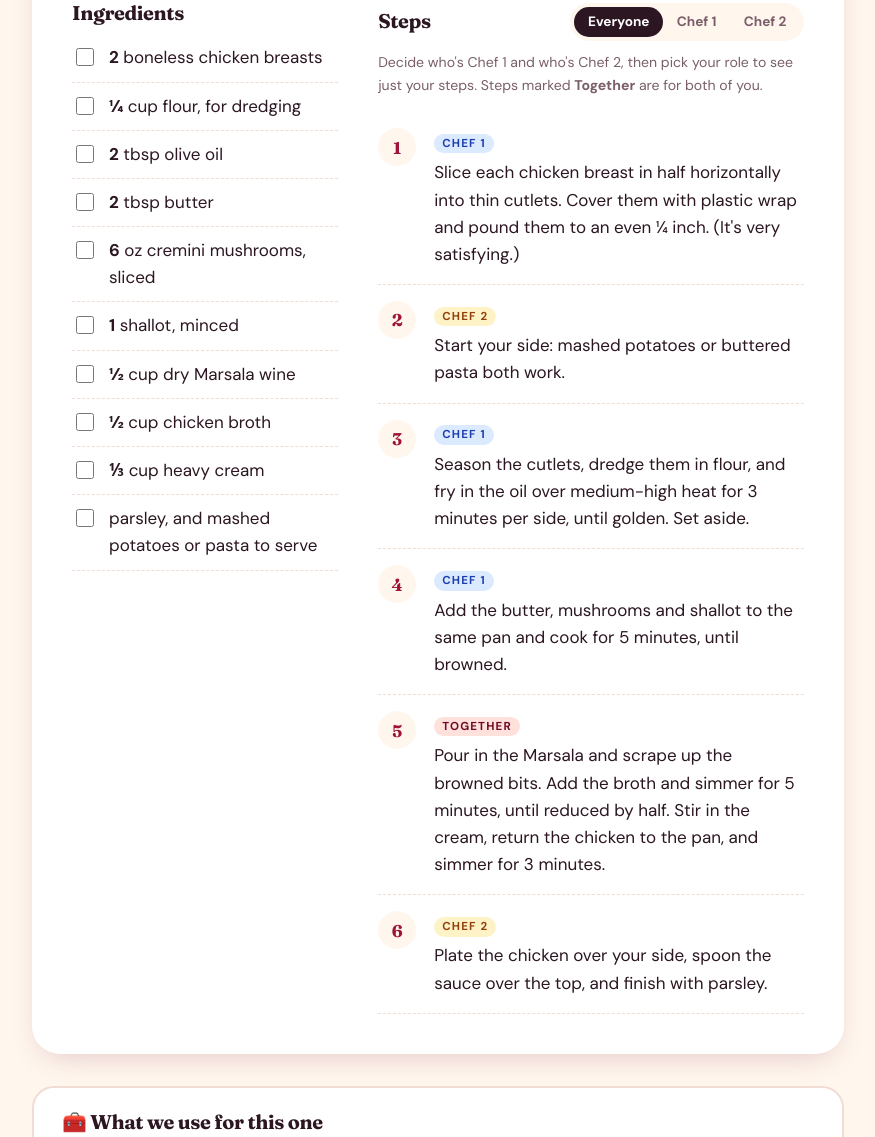
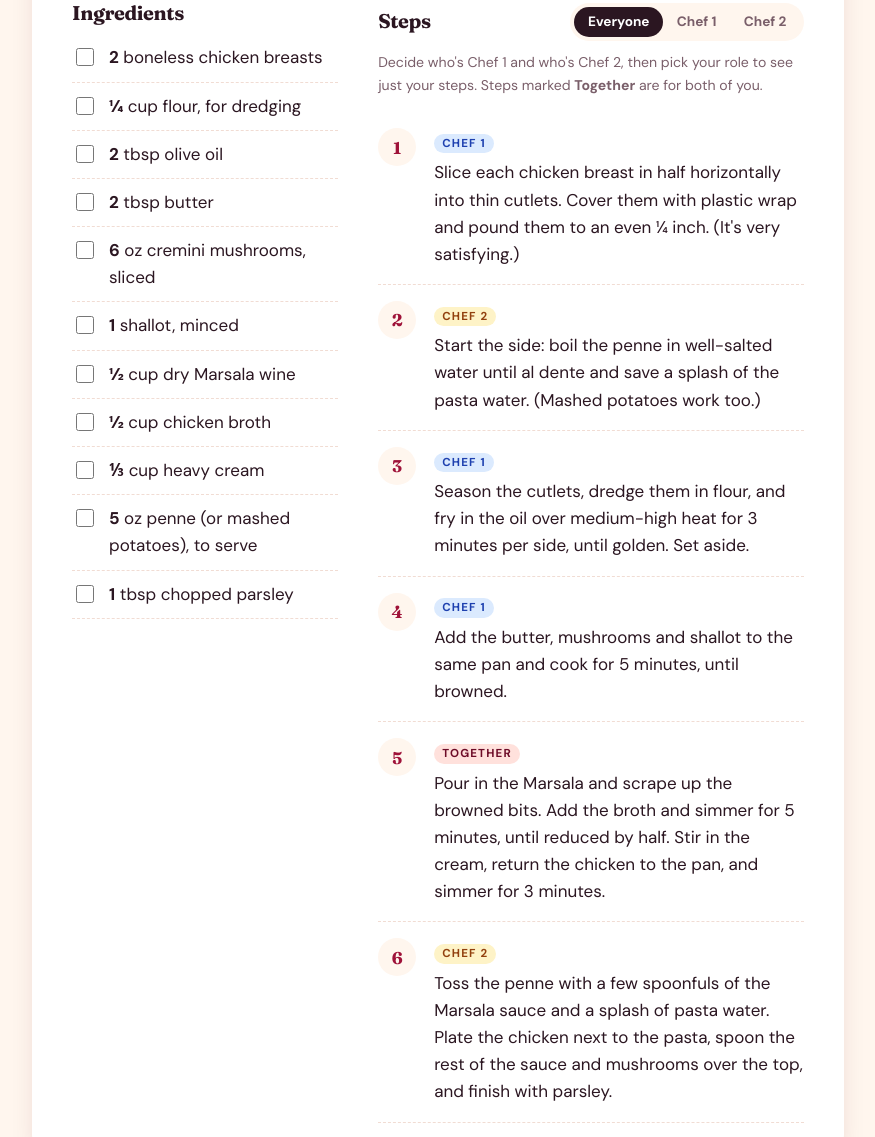
Before and after one commit to robertjc83/table-for-two, an Astro site: page /recipes/chicken-marsala-for-two in a window 1280 px wide. Shown: the part 1345-2482 px from the top of the page, without its empty margins (28-903 px from the left). Built offline with nearby package versions, Linux system fonts and the light colour scheme; Astro itself is replaced by a stand-in of ours.

Commit message:
Replace Chicken Marsala photo; make penne the suggested side
Co-Authored-By: Claude Opus 5.5 <noreply@anthropic.com>
Claude-Session: https://claude.ai/code/session_018D2GCyHVdFAbj4DDKmWaoo

```diff
--- a/src/content/recipes/chicken-marsala-for-two.md
+++ b/src/content/recipes/chicken-marsala-for-two.md
@@ -2,7 +2,7 @@
 title: "Creamy Chicken Marsala for Two"
 description: "Golden chicken cutlets in a silky Marsala-mushroom cream sauce. Old-school Italian-American romance in one skillet, ready in 40 minutes."
 image: ./images/chicken-marsala.jpg
-imageAlt: "Chicken Marsala topped with sautéed mushrooms and parsley in a rich Marsala wine sauce"
+imageAlt: "Golden chicken cutlet in a creamy Marsala mushroom sauce with parsley, served with penne pasta"
 emoji: "🍗"
 color: "#b45309"
 vibe: Fancy
@@ -24,14 +24,15 @@ ingredients:
   - { qty: 0.5, unit: "cup", item: "dry Marsala wine" }
   - { qty: 0.5, unit: "cup", item: "chicken broth" }
   - { qty: 0.33, unit: "cup", item: "heavy cream" }
-  - { item: "parsley, and mashed potatoes or pasta to serve" }
+  - { qty: 5, unit: "oz", item: "penne (or mashed potatoes), to serve" }
+  - { qty: 1, unit: "tbsp", item: "chopped parsley" }
 steps:
   - { who: chef1, text: "Slice each chicken breast in half horizontally into thin cutlets. Cover them with plastic wrap and pound them to an even ¼ inch. (It's very satisfying.)" }
-  - { who: chef2, text: "Start your side: mashed potatoes or buttered pasta both work." }
+  - { who: chef2, text: "Start the side: boil the penne in well-salted water until al dente and save a splash of the pasta water. (Mashed potatoes work too.)" }
   - { who: chef1, text: "Season the cutlets, dredge them in flour, and fry in the oil over medium-high heat for 3 minutes per side, until golden. Set aside." }
   - { who: chef1, text: "Add the butter, mushrooms and shallot to the same pan and cook for 5 minutes, until browned." }
   - { who: both, text: "Pour in the Marsala and scrape up the browned bits. Add the broth and simmer for 5 minutes, until reduced by half. Stir in the cream, return the chicken to the pan, and simmer for 3 minutes." }
-  - { who: chef2, text: "Plate the chicken over your side, spoon the sauce over the top, and finish with parsley." }
+  - { who: chef2, text: "Toss the penne with a few spoonfuls of the Marsala sauce and a splash of pasta water. Plate the chicken next to the pasta, spoon the rest of the sauce and mushrooms over the top, and finish with parsley." }
 pairing:
   drink: "Medium-bodied Barbera or Montepulciano"
   playlist: "Crooners: Dean Martin, Frank Sinatra"
```
Also changed, not shown: src/content/recipes/images/chicken-marsala.jpg.
